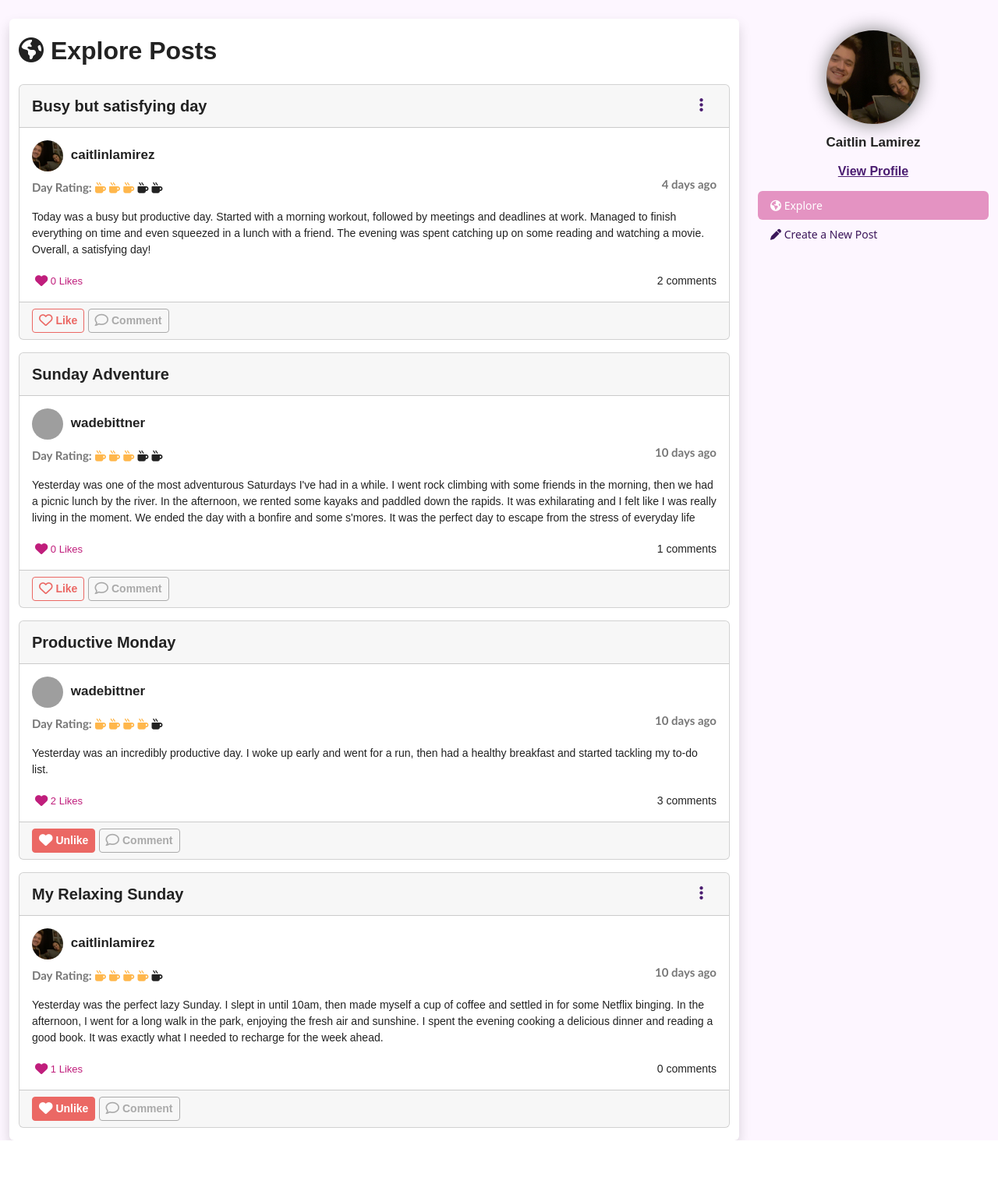
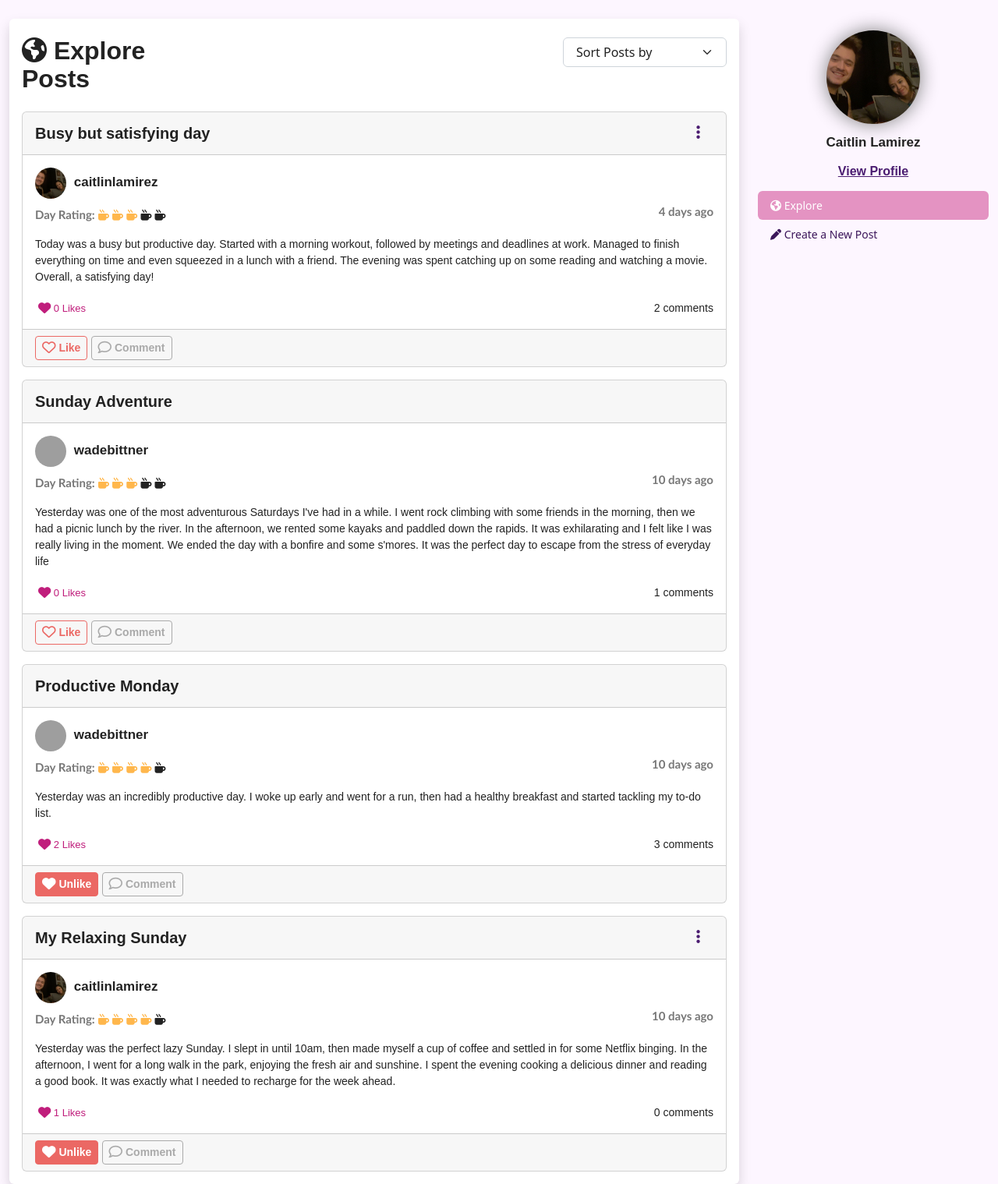
Before and after one commit to caitlinlamirez/Blog-Website, a Django app: page /social/dashboard in a window 1280 px wide. Shown: the part 63-1582 px from the top of the page at 78% size. Before the commit the page ends 1526 px from the top, so only its background shows below. Run offline with Django 4.2, Linux system fonts and the light colour scheme; a user stored in the database is signed in; data comes from the database, SQL or seed files in the repository; both versions use the stored data as it was after the commit; some libraries are stand-ins or nearby versions; some web fonts are replaced; grey boxes are pictures that could not be loaded.

Commit message:
Added search and sort features

```diff
--- a/landing/static/css/style.css
+++ b/landing/static/css/style.css
@@ -291,6 +291,6 @@ a:hover{
     color:rgb(188, 37, 37);
 }
 
-li {
+li{
     font-size:14px;
 }
--- a/social/templates/social/base.html
+++ b/social/templates/social/base.html
@@ -4,24 +4,6 @@
     <head>
         {% block title %}
         {% endblock title %}
-        <!-- When page is reloaded, it will scroll to the same position as before-->
-        <script>
-
-          // Scrolls to the saved scroll posiiton
-          document.addEventListener("DOMContentLoaded", function (event) {
-              var scrollpos = sessionStorage.getItem('scrollpos');
-              if (scrollpos) {
-                  window.scrollTo(0, scrollpos);
-                  sessionStorage.removeItem('scrollpos');
-              }
-          });
-
-          // Gets the scroll posiiton
-          window.addEventListener("beforeunload", function (e) {
-              sessionStorage.setItem('scrollpos', window.scrollY);
-          });
-
-      </script>
         <link rel="stylesheet" href="https://cdnjs.cloudflare.com/ajax/libs/font-awesome/6.3.0/css/all.min.css"/>
         <link href="{% static 'css/bootstrap.min.css' %}" rel ="stylesheet">
         <link href="{% static 'css/style.css' %}" rel="stylesheet">
@@ -60,6 +42,22 @@
   </div>
 </div>
             <script src="https://cdn.jsdelivr.net/npm/bootstrap@5.0.2/dist/js/bootstrap.bundle.min.js"></script>
+            <!-- When page is reloaded, it will scroll to the same position as before-->
+            <script>
+              // Scrolls to the saved scroll posiiton
+              document.addEventListener("DOMContentLoaded", function (event) {
+                  var scrollpos = sessionStorage.getItem('scrollpos');
+                  if (scrollpos) {
+                      window.scrollTo(0, scrollpos);
+                      sessionStorage.removeItem('scrollpos');
+                  }
+              });
+
+              // Gets the scroll posiiton
+              window.addEventListener("beforeunload", function (e) {
+                  sessionStorage.setItem('scrollpos', window.scrollY);
+              });
+          </script>
         </body>
     </head>
 </html>
--- a/social/templates/social/create_post.html
+++ b/social/templates/social/create_post.html
@@ -8,7 +8,7 @@
     <!------------ LEFT CONTAINER ------------ -->
     <div class="col-lg-9">
         <div class="bg-white shadow rounded overflow-hidden">
-        <div class="container py-0 pt-4 pb-4 h-200">
+        <div class="container py-0 pt-4 pb-4 h-200 p-3">
             <h2>
                 <i class="fa-solid fa-pen"></i> Create a Post
             </h2>
--- a/social/templates/social/dashboard.html
+++ b/social/templates/social/dashboard.html
@@ -8,15 +8,35 @@
 <!------------ LEFT CONTAINER -------------->
 <div class="col-lg-9">
     <div class="bg-white shadow rounded overflow-hidden">
-    <div class="container py-0 h-200 pt-4">
-        <h2 class="mb-4">
+    <div class="container py-0 h-200 pt-4 p-3">
+        <div class="row">
+            <div class="col-md-3">
+            <h2 class="mb-4">
             <i class="fa-solid fa-earth-americas"></i> Explore Posts
-        </h2>
+            </h2>
+            </div>
+
+            <div class="col-md-9">
+                <!-- Sort Posts drop down selection -->
+                <form class="form-group alignright" method="POST" action = "">
+                {% csrf_token %}
+                    <select class="form-select" id="sortPosts" name="sortPosts" onChange="form.submit();">
+                        <option selected disabled hidden>Sort Posts by</option>
+                        <option value = "newest" {% if selected_sort == "newest" %} selected {% endif %}> Newest</option>
+                        <option value = "oldest" {% if selected_sort == "oldest" %} selected {% endif %}>Oldest</option>
+                        <option value = "highest_rating" {% if selected_sort == "highest_rating" %} selected {% endif %}>Highest Day Rating</option>
+                        <option value = "lowest_rating" {% if selected_sort == "lowest_rating" %} selected {% endif %}>Lowest Day Rating</option>
+
+                    </select>
+                </form>
+            </div>
+
+        </div>
+
         <!-- Display list of posts -->
         <!-- EACH POST CARD -->
         {% for post in posts %}
         {% include 'social/post.html' %}
-
         {% endfor %}
         <!-- END EACH POST CARD-->
     </div>
--- a/social/templates/social/edit_post.html
+++ b/social/templates/social/edit_post.html
@@ -8,7 +8,7 @@
     <!------------ LEFT CONTAINER ------------ -->
     <div class="col-lg-9">
         <div class="bg-white shadow rounded overflow-hidden">
-        <div class="container py-0 pt-4 pb-4 h-200">
+        <div class="container py-0 pt-4 pb-4 h-200 p-3 ">
             <h2>
                 <i class="fa-solid fa-pen"></i> Edit Post
             </h2>
--- a/social/templates/social/nav_menu.html
+++ b/social/templates/social/nav_menu.html
@@ -8,8 +8,8 @@
         </a>
 
         <!-- Search Bar -->
-        <form class="d-flex form-outline w-50">
-          <input class="form-control me-sm-2" type="search" placeholder="Search">
+        <form class="d-flex form-outline w-50" method="GET" action = "{% url 'search' %}">
+          <input class="form-control me-sm-2" type="search" placeholder="Search" name = "query">
           <button class="btn btn-secondary my-2 my-sm-0" type="submit">Search</button>
         </form>
 
--- a/social/urls.py
+++ b/social/urls.py
@@ -19,4 +19,5 @@ urlpatterns = [
     path('account/settings', views.edit_account_view, name='edit_account'),
     path('account/delete', views.delete_account_view, name='delete_account'),
     path('account/reset_password', views.reset_password_view, name='reset_password'),
+    path('search', views.search_view, name='search')
 ]
--- a/social/views.py
+++ b/social/views.py
@@ -19,12 +19,32 @@ def logout_user(request):
 
 @login_required
 def dashboard_view(request):
-    # Orders Posts by Post Date
-    posts = Post.objects.all().order_by('-post_date')
-    context = {
-        'posts': posts
-    }
-    return render(request, 'social/dashboard.html', context)
+    # If users wants to sort the posts
+    if request.method == "POST":
+        sort_by = request.POST.get('sortPosts')
+        print(sort_by)
+        if sort_by == "newest":
+            posts = Post.objects.all().order_by('-post_date')
+        elif sort_by == "oldest":
+            posts = Post.objects.all().order_by('post_date')
+        elif sort_by == "highest_rating":
+            posts = Post.objects.all().order_by('-rating')
+        elif sort_by == "lowest_rating":
+            posts = Post.objects.all().order_by('rating')
+        context = {
+            'posts': posts,
+            'selected_sort': sort_by
+        }
+        return render(request, 'social/dashboard.html', context)
+
+    else:
+        # Orders Posts by Post Date
+        posts = Post.objects.all().order_by('-post_date')
+        context = {
+            'posts': posts
+        }
+        return render(request, 'social/dashboard.html', context)
+
 
 @login_required
 def create_post(request):
@@ -261,3 +281,22 @@ def reset_password_view(request):
     else:
         form = PasswordChangingForm(user=request.user)
     return render(request, 'social/reset_password.html')
+
+def search_view(request):
+    # Get search query
+    query = request.GET.get('query')
+
+    # Search by posts and by users
+    posts_by_title = Post.objects.filter(title__contains = query)
+    posts_by_user = Post.objects.filter(author__username__contains = query)
+    post_results = posts_by_title | posts_by_user
+    user_results = User.objects.filter(username__contains = query)
+
+    # Context dictionary
+    context = {
+        'query': query,
+        'posts': post_results,
+        'users': user_results
+
+    }
+    return render(request, 'social/search.html', context)
```
Also changed, not shown: social/templates/social/search.html (added, +79 -0 lines), db.sqlite3, social/templates/social/reset_password.html (indentation only).
